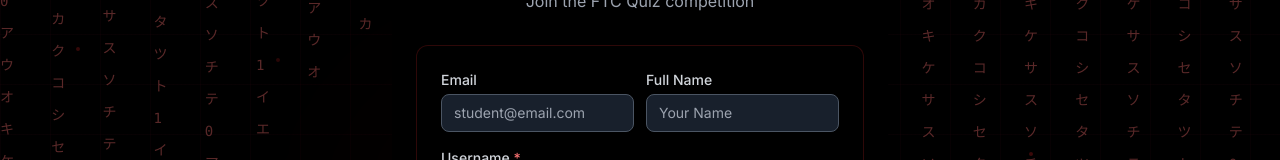
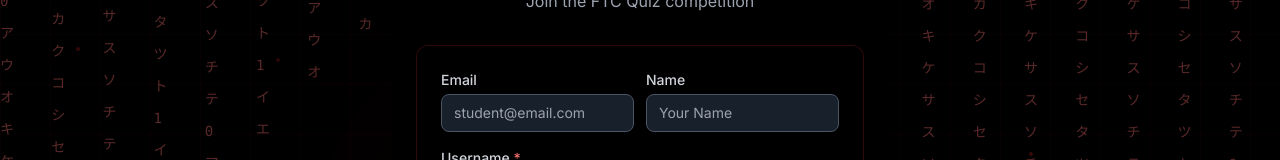
Before and after one commit to cybotzrobotics/cybotz-proj-web, a Next.js app: page /team in a window 1280 px wide. Shown: the part 166-326 px from the top of the page. Built offline with nearby package versions, Linux system fonts and the light colour scheme.

Commit message:
Changed Full name to name

```diff
--- a/src/components/RegisterTeam.tsx
+++ b/src/components/RegisterTeam.tsx
@@ -197,7 +197,7 @@
                   </div>
                   <div>
                     <label className="block text-sm font-medium text-gray-300 mb-1">
-                      Full Name
+                      Name
                     </label>
                     <input
                       type="text"
```
